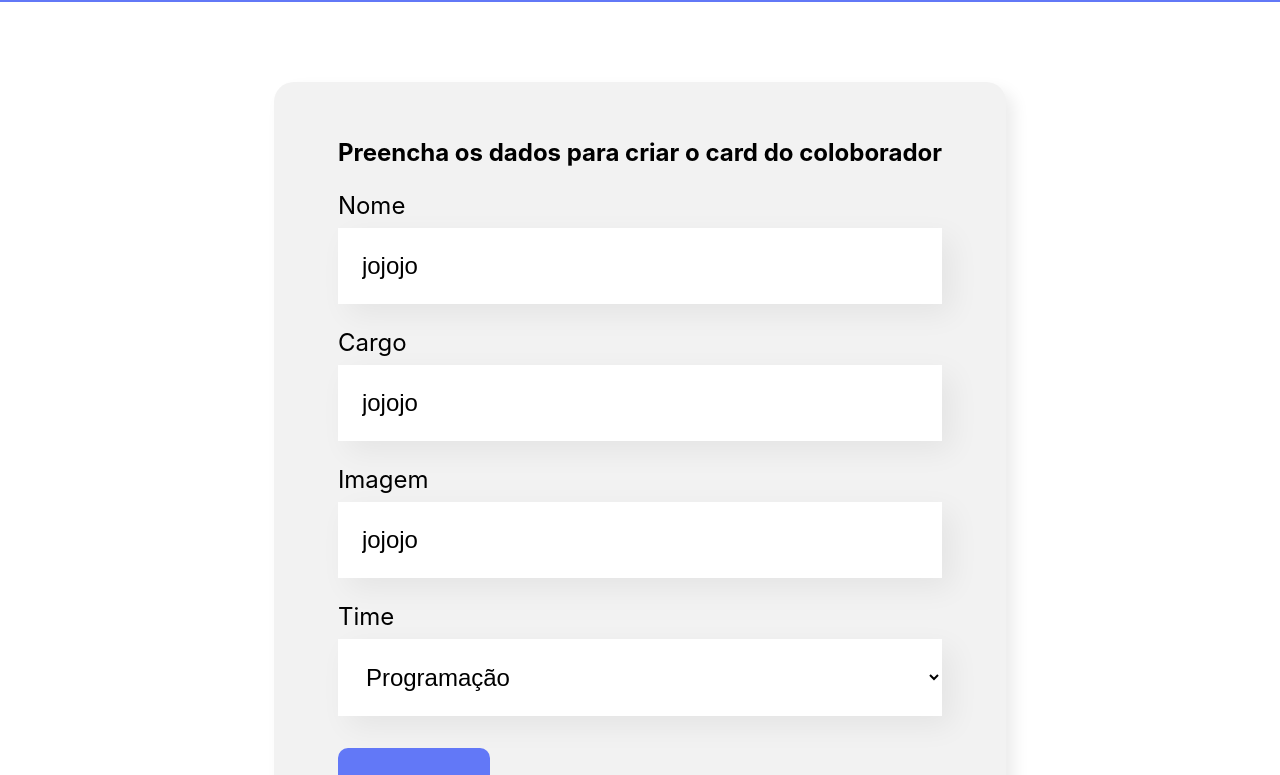
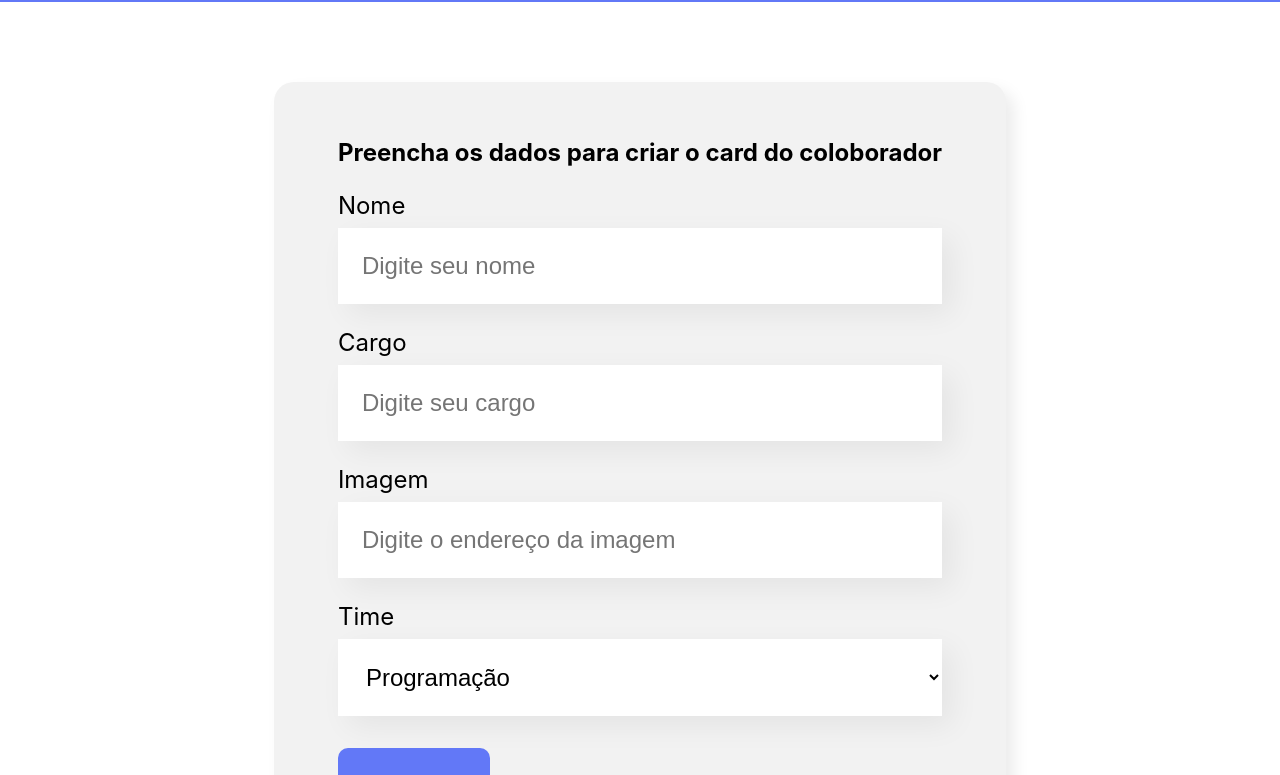
Before and after one commit to jgmd1996/react-desenvolvendo-com-js, a React (Create React App) app in the folder organo/: page / in a window 1280 px wide. Shown: the part 496-1271 px from the top of the page. Built offline with nearby package versions, Linux system fonts and the light colour scheme.

Commit message:
Controlando estado

```diff
--- a/organo/src/componentes/CampoTexto/index.js.js
+++ b/organo/src/componentes/CampoTexto/index.js.js
@@ -2,18 +2,17 @@
 
 const CampoTexto = (props) =>{
 
-    const placeholderModificada = `${props.placeholder}`
+    const placeholderModificada = `${props.placeholder}...`
 
-    let valor = 'jojojo';
+
     const aoDigitado =(evento) => {
-        valor= evento.target.value
-        console.log(valor)
+      props.aoAlterado(evento.target.value)
     }
 
     return (
         <div className="campo-texto">
             <label>{props.label}</label>
-            <input value={valor} onChange={aoDigitado} required={props.obrigatorio} placeholder={props.placeholder}/>
+            <input value={props.valor} onChange={aoDigitado} required={props.obrigatorio} placeholder={props.placeholder}/>
         </div>
     )
 }
--- a/organo/src/componentes/Formulario/index.js
+++ b/organo/src/componentes/Formulario/index.js
@@ -1,3 +1,4 @@
+import { useState } from 'react';
 import Botao from '../Botao/index.js';
 import CampoTexto from '../CampoTexto/index.js';
 import ListaSuspensa from '../ListaSuspensa/index.js';
@@ -16,19 +17,47 @@
 
     ]
 
+    const [nome, setNome] = useState('');
+    const [cargo, setCargo] = useState('');
+    const [imagem, setImagem] = useState('');
+    const [time, setTime] = useState('');
+
     const aoSalvar = (evento) => {
         evento.preventDefault()
-        console.log("form doi submetido")
+        console.log("Formulario Foi submetido", nome,cargo,imagem,time)
     }
 
     return(
         <section className="formulario">
             <form onSubmit={aoSalvar}>
                 <h2>Preencha os dados para criar o card do coloborador</h2>
-            <CampoTexto obrigatorio={true} label="Nome" placeholder="Digite seu nome"/>
-            <CampoTexto obrigatorio={true} label="Cargo" placeholder="Digite seu cargo"/>
-            <CampoTexto label="Imagem" placeholder="Digite o endereço da imagem"/>
-            <ListaSuspensa obrigatorio={true} label="Time" itens={times}/>
+            <CampoTexto
+            obrigatorio={true}
+            label="Nome"
+            placeholder="Digite seu nome"
+            valor={nome}
+            aoAlterado={valor => setNome(valor)}
+            />
+            <CampoTexto
+            obrigatorio={true}
+            label="Cargo"
+            placeholder="Digite seu cargo"
+            valor={cargo}
+            aoAlterado={valor => setCargo(valor)}
+            />
+            <CampoTexto
+            label="Imagem"
+            placeholder="Digite o endereço da imagem"
+            valor={imagem}
+            aoAlterado={valor => setImagem(valor)}
+            />
+            <ListaSuspensa
+            obrigatorio={true}
+            label="Time"
+            itens={times}
+            valor={time}
+            aoAlterado={valor => setTime(valor)}
+            />
             <Botao >Criar Card</Botao>
             </form>
         </section>
--- a/organo/src/componentes/ListaSuspensa/index.js
+++ b/organo/src/componentes/ListaSuspensa/index.js
@@ -1,11 +1,11 @@
 import './ListaSuspensa.css'
 
 const ListaSuspensa = (props) => {
-    console.log(props.itens)
+
         return(
             <div className='lista-suspensa'>
                 <label>{props.label}</label>
-                <select required={props.required} >
+                <select onChange={evento => props.aoAlterado(evento.target.value)} required={props.required} value={props.value} >
                     {props.itens.map(item => {
                         return <option key={item}>{item}</option>
                     })}
```
